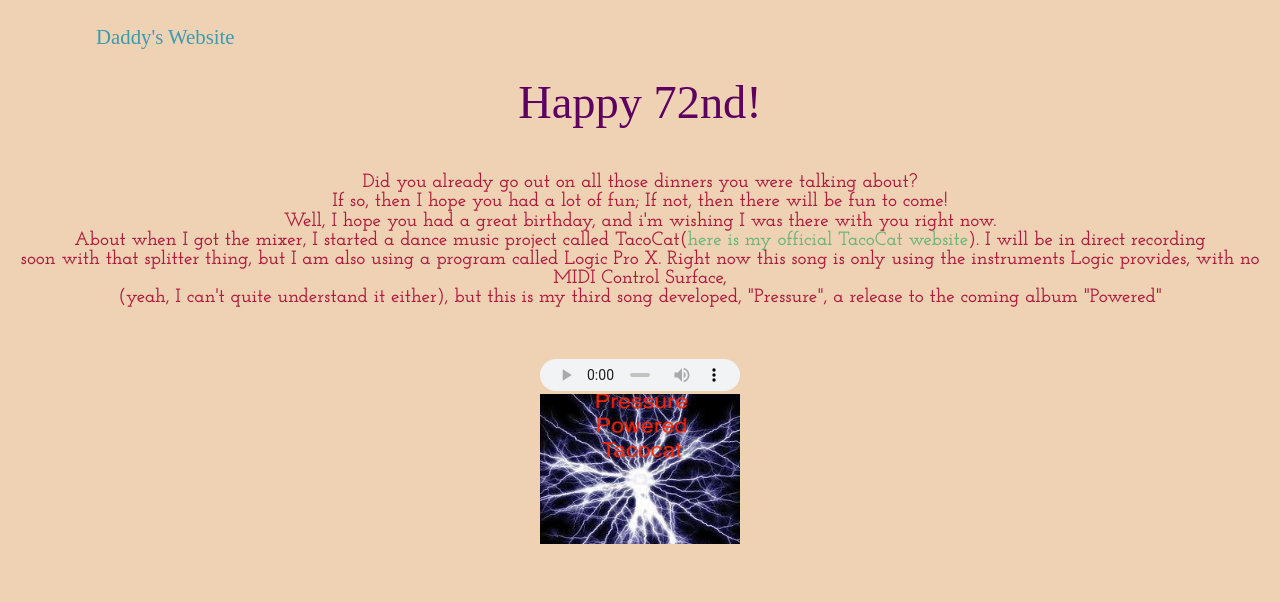
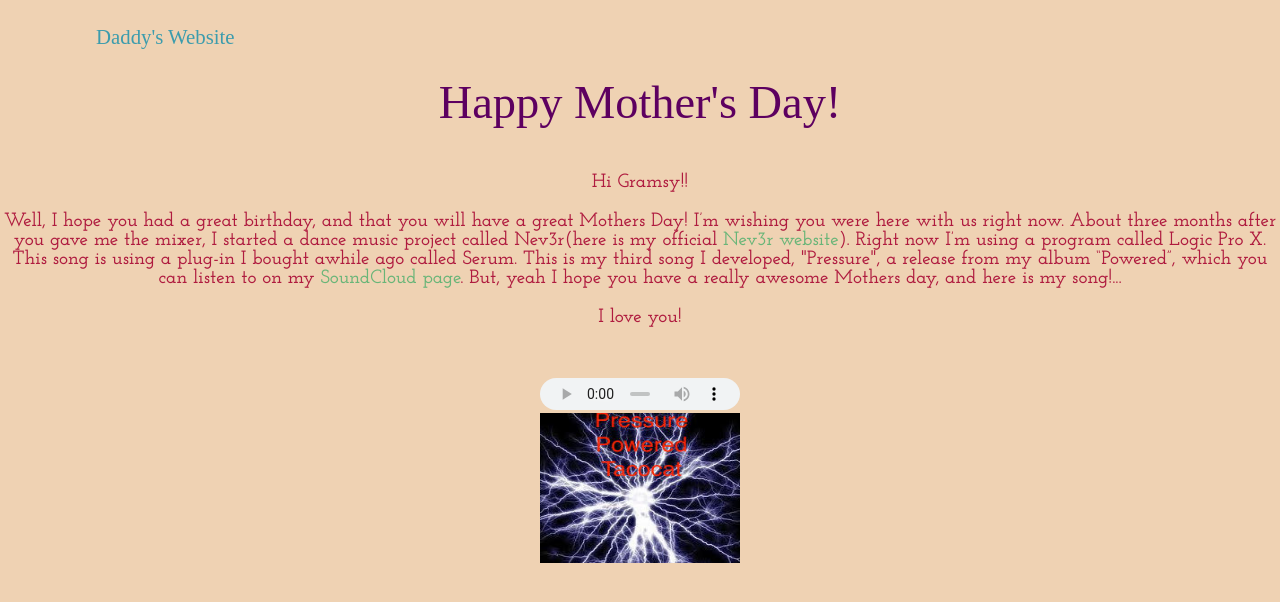
Before and after one commit to mayafaulhaber/gramsy72, a plain HTML site: page index.html in a window 1280 px wide. Drawn offline with Linux system fonts and the light colour scheme; a web font is replaced by a local one.

Commit message:
updated text and links

```diff
--- a/index.html
+++ b/index.html
@@ -5,24 +5,25 @@
     <meta name="viewport" content="width=device-width, initial-scale=1.0">
     <link rel="stylesheet" href="css/main.css" type="text/css">
     <link href="https://fonts.googleapis.com/css?family=Expletus+Sans:600i|Josefin+Slab:600|Tillana" rel="stylesheet">
-    <title>Your Birthday Page</title>
+    <title>Your Mother's Day Page</title>
   </head>
   <body>
     <div class="wrapper">
       <div class="daddy-link">
 
-<a href="https://nedfaulhaber.github.io/mumsy-72">Daddy's Website</a>
+<a href="https://nedfaulhaber.github.io/mumsy-72/">Daddy's Website</a>
       </div>
       <div class="h">
-        <h1>Happy 72nd!</h1>
+        <h1>Happy Mother's Day!</h1>
       </div>
       <div class="para">
-        <p>Did you already go out on all those dinners you were talking about?<br>
-           If so, then I hope you had a lot of fun; If not, then there will be fun to come!<br>
-           Well, I hope you had a great birthday, and i'm wishing I was there with you right now.<br>
-           About when I got the mixer, I started a dance music project called TacoCat(<a href="https://mayafaulhaber.github.io">here is my official TacoCat website</a>). I will be in direct recording<br> soon with that splitter thing,
-           but I am also using a program called Logic Pro X. Right now this song is only using the instruments Logic provides, with no MIDI Control Surface,<br> (yeah, I can't quite understand it either), but this
-         is my third song developed, "Pressure", a release to the coming album "Powered" </p>
+        <p>Hi Gramsy!!</p>
+        <br>
+          Well, I hope you had a great birthday, and that you will have a great Mothers Day! I’m wishing you were here with us right now.
+          About three months after you gave me the mixer, I started a dance music project called Nev3r(here is my official <a href= "https://mayafaulhaber.github.io/" target=“_blank”>Nev3r website</a>).
+          Right now I’m using a program called Logic Pro X. This song is using a plug-in I bought awhile ago called Serum. This is my third song I developed, "Pressure", a release from my album “Powered”, which you can listen to on my <a href="https://soundcloud.com/maya-faulhaber" target="_blank">SoundCloud page</a>. But, yeah I hope you have a really awesome Mothers day, and here is my song!...</p>
+          <br>
+          I love you!
       </div>
       <div class="Pressure">
         <audio controls>
@@ -32,8 +33,8 @@
       <img src="img/pressure.jpg" alt="Pressure" height="150" width="200">
       <div class="js">
         <script type="text/javascript">
-        alert("to be viewed from a Mac")
-        alert("HAPPY BIRTHDAY TO YOU!!")
+        alert("to be viewed on a Mac")
+        alert("HAPPY MOTHER'S DAY!!")
         </script>
       </div>
     </div>
```
